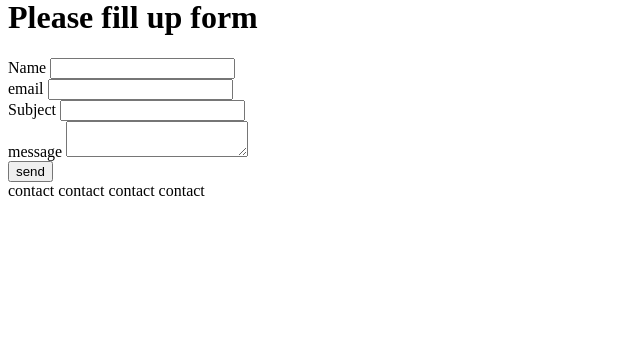
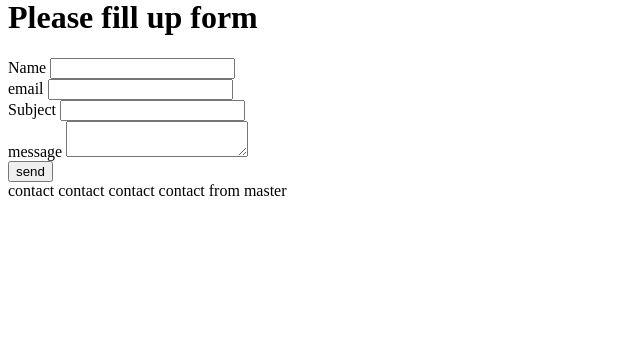
Before and after one commit to BabuTUl/learn_html, a PHP site: page /contact.php in a window 1280 px wide. Shown: the part 67-423 px from the top of the page, without its empty margins (0-640 px from the left). Run offline with PHP 8.4, Linux system fonts and the light colour scheme.

Commit message:
Update contact.php

```diff
--- a/views/contact.php
+++ b/views/contact.php
@@ -19,6 +19,6 @@
 	<div>
 		<button>send</button>
 	</div>
-contact contact contact contact
+contact contact contact contact from master
 
 </form>
```
